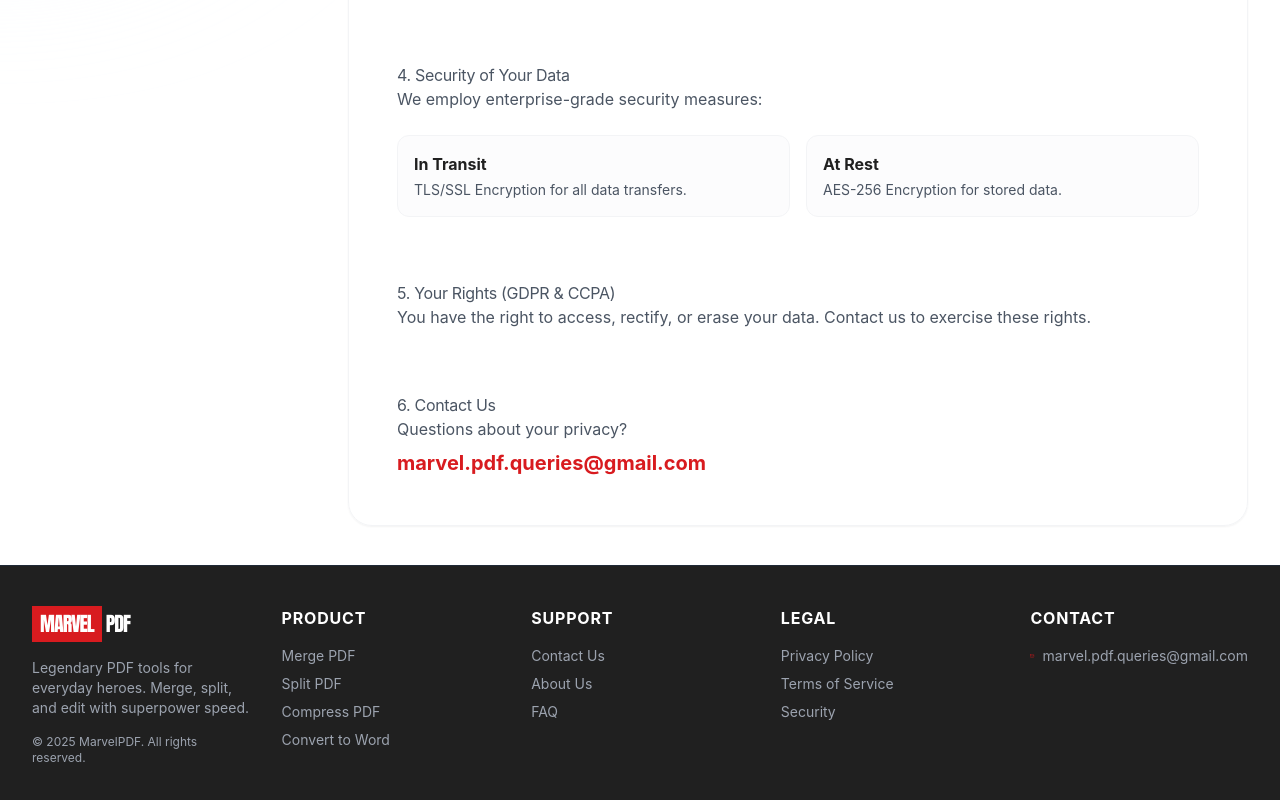
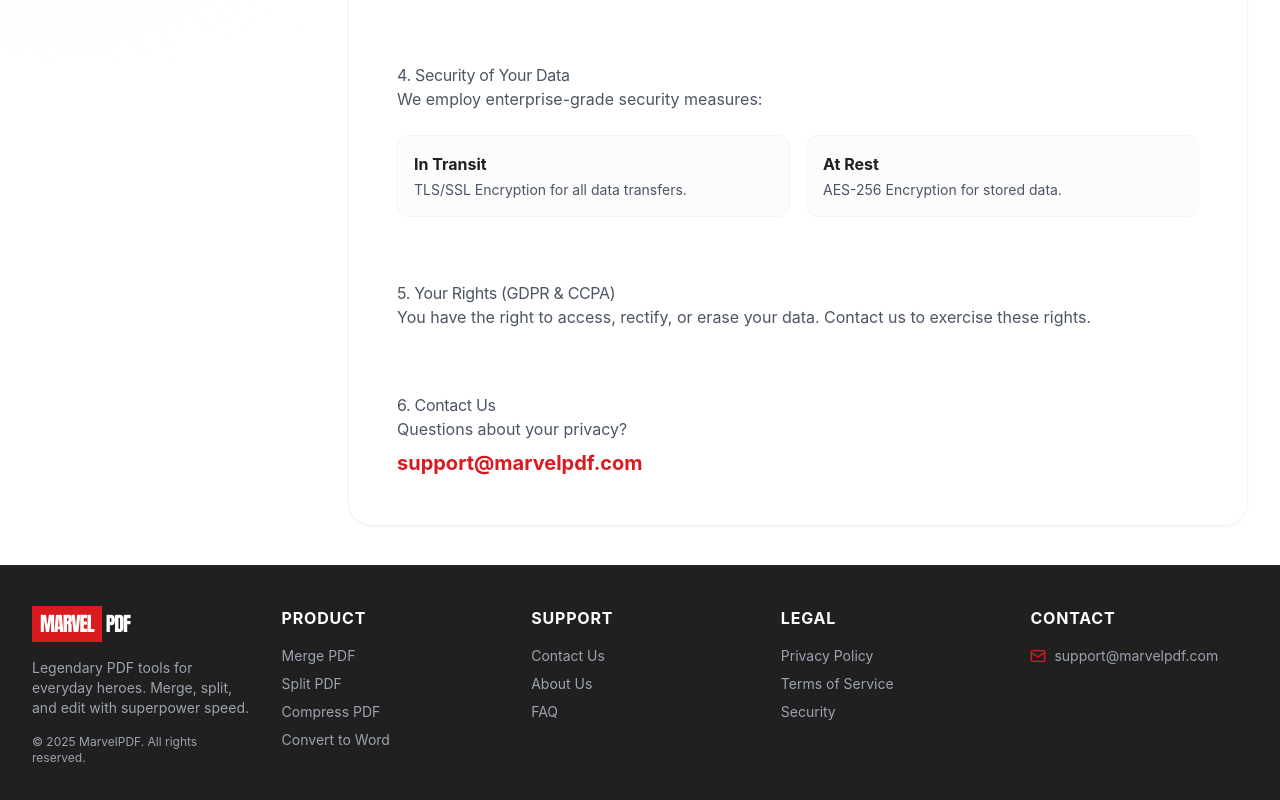
Before and after one commit to gaurav25122000/PDF, a React (Vite) app in the folder frontend/: page /privacy in a window 1280 px wide. Shown: the part 1175-1975 px from the top of the page. Built offline with nearby package versions, Linux system fonts and the light colour scheme; no server answers.

Commit message:
Support Email

```diff
--- a/frontend/src/components/Footer.jsx
+++ b/frontend/src/components/Footer.jsx
@@ -57,9 +57,9 @@ const Footer = () => {
           <div>
             <h3 className="text-white font-bold uppercase tracking-wider mb-4">Contact</h3>
             <div className="flex flex-col space-y-3 text-sm">
-                <a href="mailto:marvel.pdf.queries@gmail.com" className="flex items-center gap-2 hover:text-white transition-colors">
+                <a href="mailto:support@marvelpdf.com" className="flex items-center gap-2 hover:text-white transition-colors">
                     <Mail size={16} className="text-marvel-red" />
-                    marvel.pdf.queries@gmail.com
+                    support@marvelpdf.com
                 </a>
                 <div className="flex space-x-4 mt-2">
                     {/* Social links removed */}
--- a/frontend/src/pages/About.jsx
+++ b/frontend/src/pages/About.jsx
@@ -50,7 +50,7 @@ const About = () => {
               We wanted to build something different—a suite of tools that feels <strong>premium</strong> but remains <strong>free</strong>.
             </p>
             <div className="flex gap-4">
-              <a href="mailto:marvel.pdf.queries@gmail.com" className="bg-marvel-black text-white px-6 py-3 rounded-xl font-bold hover:bg-gray-900 transition-colors inline-flex items-center gap-2">
+              <a href="mailto:support@marvelpdf.com" className="bg-marvel-black text-white px-6 py-3 rounded-xl font-bold hover:bg-gray-900 transition-colors inline-flex items-center gap-2">
                 <Users size={18} /> Join the Community
               </a>
             </div>
--- a/frontend/src/pages/Contact.jsx
+++ b/frontend/src/pages/Contact.jsx
@@ -34,7 +34,7 @@ const Contact = () => {
                     </div>
                     <div>
                         <h3 className="font-bold text-marvel-black text-lg">Email Us</h3>
-                        <p className="text-gray-600">marvel.pdf.queries@gmail.com</p>
+                        <p className="text-gray-600">support@marvelpdf.com</p>
                         <p className="text-gray-500 text-sm mt-1">We'll respond within 24 hours.</p>
                     </div>
                 </div>
--- a/frontend/src/pages/FAQ.jsx
+++ b/frontend/src/pages/FAQ.jsx
@@ -65,7 +65,7 @@ const FAQ = () => {
             />
             <FAQItem
                 question="How can I contact support?"
-                answer="You can reach our support team at marvel.pdf.queries@gmail.com. We typically respond within 24 hours."
+                answer="You can reach our support team at support@marvelpdf.com. We typically respond within 24 hours."
             />
         </div>
       </div>
--- a/frontend/src/pages/Privacy.jsx
+++ b/frontend/src/pages/Privacy.jsx
@@ -129,8 +129,8 @@ const Privacy = () => {
                 <p>
                   Questions about your privacy?
                 </p>
-                <a href="mailto:marvel.pdf.queries@gmail.com" className="no-underline text-marvel-red hover:underline font-bold text-xl block mt-2">
-                  marvel.pdf.queries@gmail.com
+                <a href="mailto:support@marvelpdf.com" className="no-underline text-marvel-red hover:underline font-bold text-xl block mt-2">
+                  support@marvelpdf.com
                 </a>
               </section>
             </div>
--- a/frontend/src/pages/Security.jsx
+++ b/frontend/src/pages/Security.jsx
@@ -110,7 +110,7 @@ const Security = () => {
                     If you believe you've found a security bug in MarvelPDF, please report it to us immediately.
                     We appreciate your help.
                 </p>
-                <a href="mailto:marvel.pdf.queries@gmail.com" className="inline-flex items-center justify-center gap-2 bg-white text-marvel-black font-bold py-3 px-6 rounded-xl hover:bg-gray-100 transition-colors relative z-10">
+                <a href="mailto:support@marvelpdf.com" className="inline-flex items-center justify-center gap-2 bg-white text-marvel-black font-bold py-3 px-6 rounded-xl hover:bg-gray-100 transition-colors relative z-10">
                     <ShieldCheck size={20} /> Contact Security Team
                 </a>
             </div>
@@ -118,7 +118,7 @@ const Security = () => {
 
         <div className="border-t border-gray-100 pt-12 text-center">
             <p className="text-gray-500 text-sm">
-                Questions about our security practices? Email us at <a href="mailto:marvel.pdf.queries@gmail.com" className="text-marvel-red hover:underline">marvel.pdf.queries@gmail.com</a>
+                Questions about our security practices? Email us at <a href="mailto:support@marvelpdf.com" className="text-marvel-red hover:underline">support@marvelpdf.com</a>
             </p>
         </div>
 
--- a/frontend/src/pages/Terms.jsx
+++ b/frontend/src/pages/Terms.jsx
@@ -102,8 +102,8 @@ const Terms = () => {
               <section id="contact" className="scroll-mt-32">
                 <h2>5. Contact Us</h2>
                 <p>Questions about these Terms?</p>
-                 <a href="mailto:marvel.pdf.queries@gmail.com" className="no-underline text-marvel-red hover:underline font-bold text-xl block mt-2">
-                  marvel.pdf.queries@gmail.com
+                 <a href="mailto:support@marvelpdf.com" className="no-underline text-marvel-red hover:underline font-bold text-xl block mt-2">
+                  support@marvelpdf.com
                 </a>
               </section>
 
```
